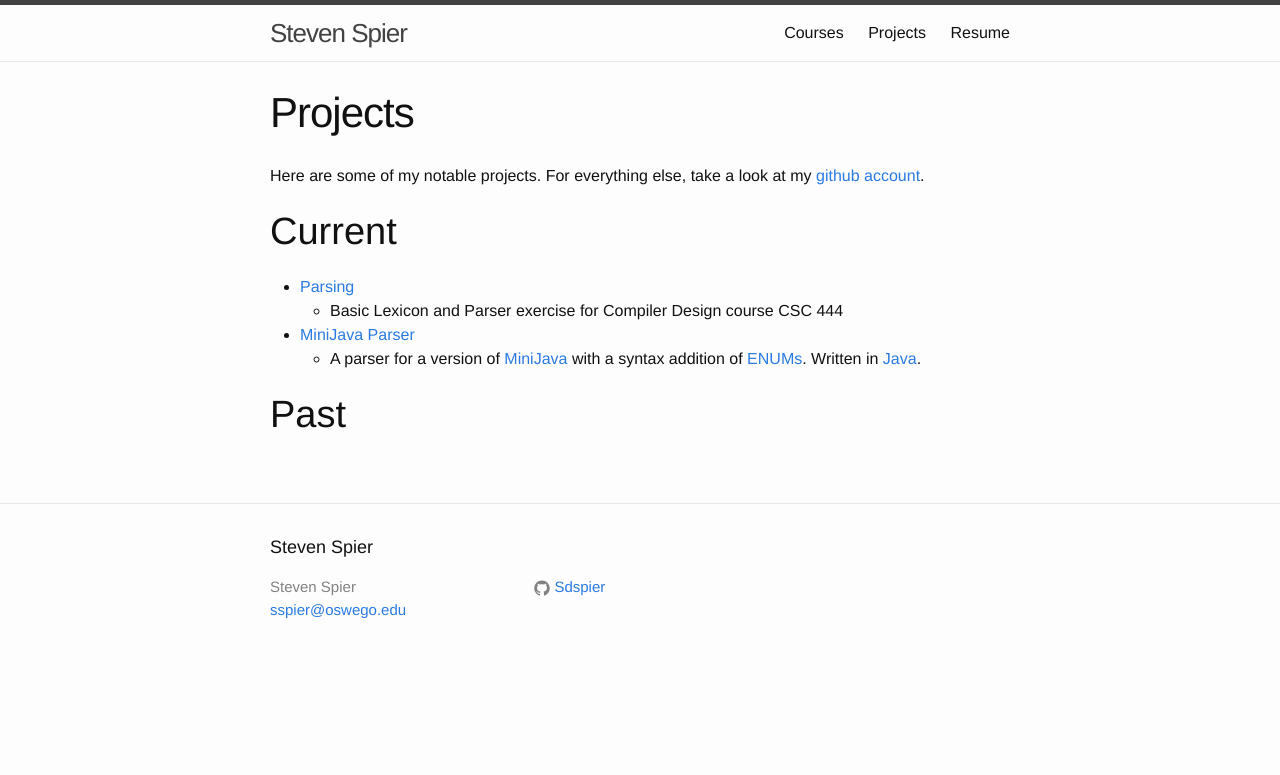
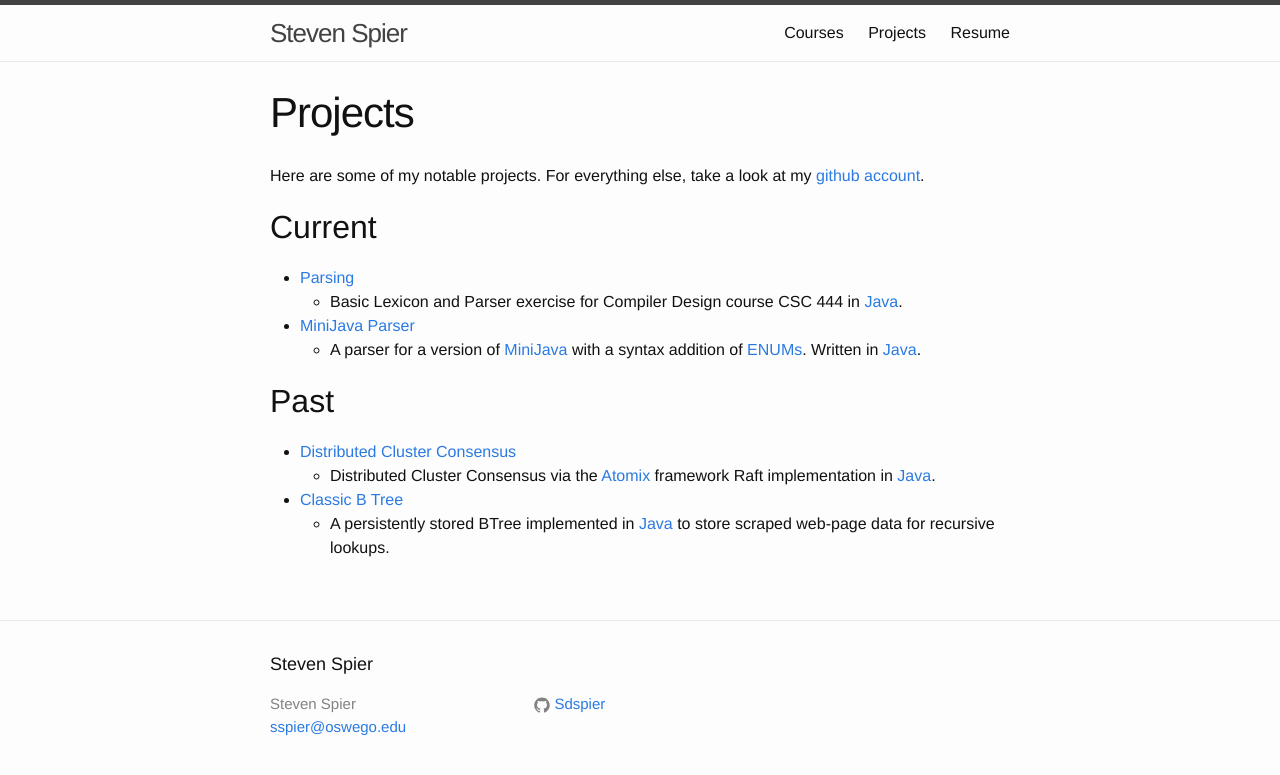
Before and after one commit to Sdspier/Sdspier.github.io, a Jekyll site: the page built from projects.md, in a window 1280 px wide. Shown: the top 775 px of the page. Built offline with Jekyll 4.4.1, drawn with Linux system fonts in a browser that asks for light colours.

Commit message:
Initial Building continues

```diff
--- a/projects.md
+++ b/projects.md
@@ -7,10 +7,10 @@ permalink: /projects/
 Here are some of my notable projects. For everything else, take a look at my
 [github account](https://github.com/Sdspier/).
 
-# Current
+## Current
 
 - [Parsing](https://github.com/Sdspier/Parsing)
-    - Basic Lexicon and Parser exercise for Compiler Design course CSC 444
+    - Basic Lexicon and Parser exercise for Compiler Design course CSC 444 in [Java](http://docs.oracle.com/javase/7/docs/technotes/guides/language/).
 
 - [MiniJava Parser](https://github.com/Sdspier/MiniJavaParser)
     - A parser for a version of [MiniJava](http://www.cambridge.org/resources/052182060X/)
@@ -19,5 +19,10 @@ Here are some of my notable projects. For everything else, take a look at my
 
 
 
+## Past
 
-# Past
+- [Distributed Cluster Consensus](https://github.com/Sdspier/DistributedCluster)
+	- Distributed Cluster Consensus via the [Atomix](https://github.com/atomix) framework Raft implementation in [Java](http://docs.oracle.com/javase/7/docs/technotes/guides/language/).
+
+- [Classic B Tree](https://github.com/Sdspier/BTreeApp)
+	- A persistently stored BTree implemented in [Java](http://docs.oracle.com/javase/7/docs/technotes/guides/language/) to store scraped web-page data for recursive lookups.
```
